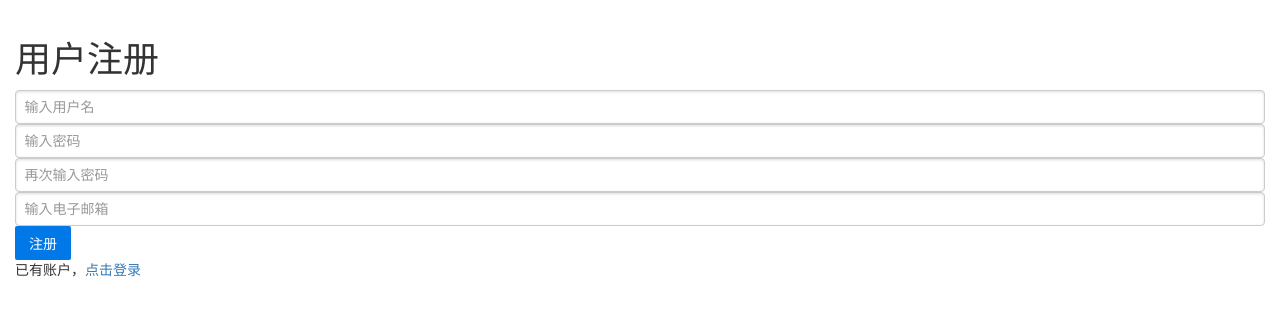
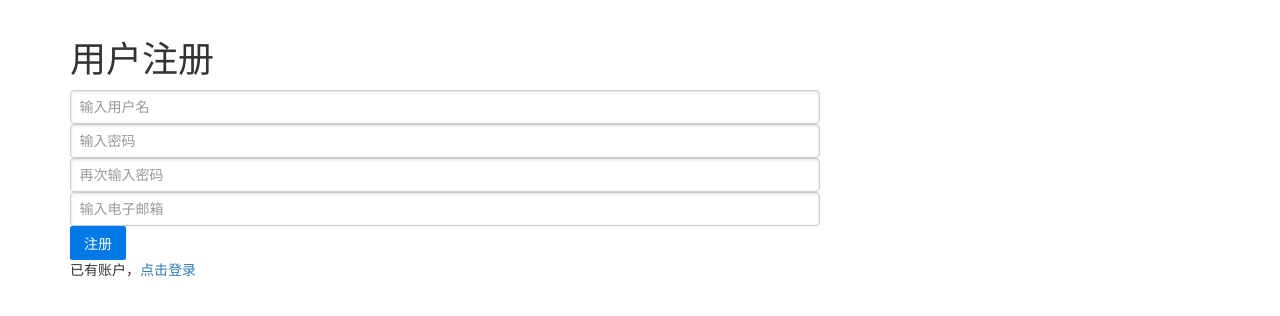
Before and after one commit to zjryan/forum, a Flask app: page /register in a window 1280 px wide. Shown: the part 52-368 px from the top of the page. Run offline with Flask 2, Linux system fonts and the light colour scheme; some libraries are stand-ins or nearby versions.

Commit message:
优化基模板布局

```diff
--- a/app/templates/base.html
+++ b/app/templates/base.html
@@ -5,7 +5,7 @@
     <title>{% block title %} {% endblock %}</title>
     {% block head %}
     <link href="../static/pure/pure-min.css" rel="stylesheet" type="text/css" />
-    <link href="../static/bootstrap/bootstrap.css" rel="stylesheet" type="text/css" />
+    <link href="../static/bootstrap/bootstrap.css" rel="stylesheet" type="text/css" media="screen"/>
     <link href="../static/style.css" rel="stylesheet" type="text/css" />
     <script src="../static/jquery/jquery-3.0.0.min.js"></script>
     <script src="../static/bootstrap/bootstrap.js"></script>
@@ -16,13 +16,6 @@
     <div class="navbar navbar-default" role="navigation">
         <div class="container">
             <div class="navbar-header">
-                <button type="button" class="navbar-toggle"
-                        data-toggle="collapse" data-target=".navbar-collapse">
-                    <span class="sr-only">Toggle navigation</span>
-                    <span class="icon-bar"></span>
-                    <span class="icon-bar"></span>
-                    <span class="icon-bar"></span>
-                </button>
                 <a class="navbar-brand" href="/">练瓜</a>
             </div>
             <div class="navbar-collapse collapse">
@@ -35,6 +28,8 @@
                             {{ current_user.username }}<b class="caret"></b>
                         </a>
                             <ul class="dropdown-menu">
+                                <li><a href="#">我的主页</a></li>
+                                <li class="divider"></li>
                                 <li><a href="/logout">退出登录</a></li>
                             </ul>
                         </li>
@@ -49,9 +44,9 @@
     {% endblock %}
 
     {% block content %}
-        <div class="container-fluid">
-        <div class="row-fluid">
-            <div class="span8">
+        <div class="container">
+        <div class="row">
+            <div class="col-md-8">
                 {% for msg in get_flashed_messages() %}
                 <div class="alert {% if '成功' in msg %}alert-success{% elif '失败' in msg %}alert-danger{% else %}alert-warning{% endif %}">
                     <button type="button" class="close" data-dismiss="alert">&times;</button>
@@ -61,18 +56,18 @@
                 {% block page_content %}{% endblock %}
             </div>
             {% block page_side %}
-            <div class="span4">
+            <div class="col-md-4">
                 <img class="img-rounded" alt="140x140" src="#" />
-                <div class="row-fluid">
-                    <div class="span4">
+                <div class="row">
+                    <div class="col-md-4">
                     </div>
-                    <div class="span4">
+                    <div class="col-md-4">
                     </div>
-                    <div class="span4">
+                    <div class="col-md-4">
                     </div>
                 </div>
-                <div class="row-fluid">
-                    <div class="span12">
+                <div class="row">
+                    <div class="col-md-12">
                     </div>
                 </div>
             </div>
```
